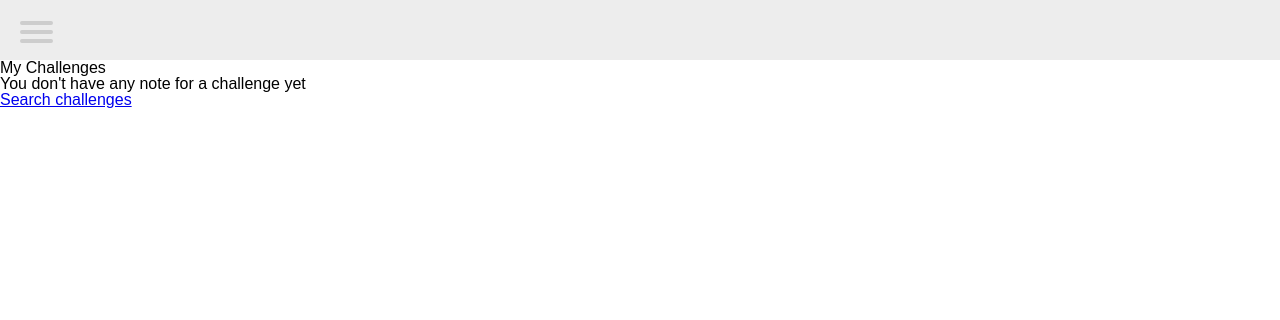
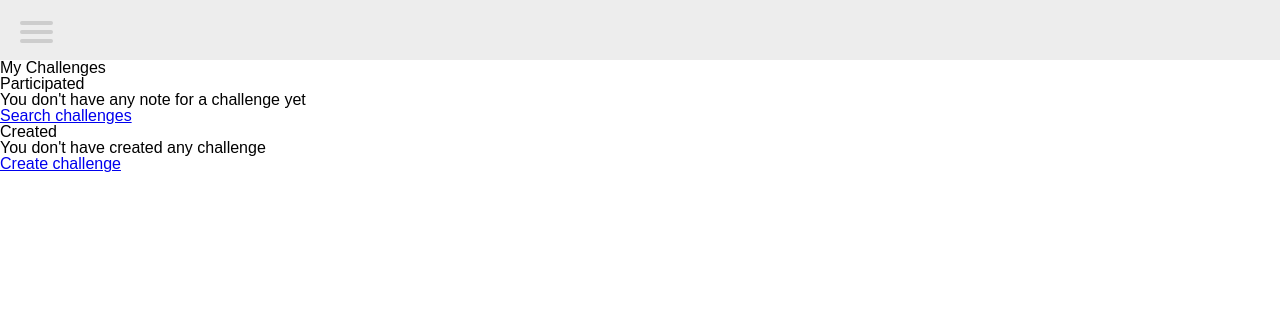
Before and after one commit to eFernP/Microteller, a Node server app: page /challenges/my-challenges in a window 1280 px wide. Shown: the top 320 px of the page. Run offline with Node 20, Linux system fonts and the light colour scheme; the visitor is signed in with stand-in values (Sample User, id 1); data that the repository does not hold is empty; some libraries are stand-ins or nearby versions; some web fonts are replaced.

Commit message:
modified my-challenges page

```diff
--- a/routes/index.js
+++ b/routes/index.js
@@ -60,7 +60,8 @@ router.get('/challenges/my-challenges', requireUser, async (req, res, next) =>{
   const { _id } = req.session.currentUser;
   try {
     const letters = await Letter.find({creator:_id, challenge:{$ne: null}, lastLetter:null}).populate('challenge');
-    res.render('challenges/my-challenges', {letters});
+    const challenges = await Challenge.find({creator:_id});
+    res.render('challenges/my-challenges', {letters, challenges});
   } catch (error) {
     next(error);
   }
--- a/views/challenges/my-challenges.hbs
+++ b/views/challenges/my-challenges.hbs
@@ -1,11 +1,11 @@
 <h1>My Challenges</h1>
-
+<h2>Participated</h2>
 {{#if letters}}
 <ul>
   {{#each letters}}
 
   <li>
-    {{this.challenge.objective}} - {{this.ambit}}
+    {{this.challenge.objective}} - {{this.ambit}}:
     <a href="/letters/{{this.id}}">{{this.receiver}}</a> - Votes: {{this.votes}}
   </li>
   {{/each}}
@@ -14,3 +14,17 @@
 <p>You don't have any note for a challenge yet</p>
 <a href="/challenges/list"> Search challenges</a>
 {{/if}}
+
+<h2>Created</h2>
+{{#if challenges}}
+<ul>
+  {{#each challenges}}
+  <li>
+    <a href="/challenges/{{this.id}}">{{this.objective}}</a> - {{this.ambit}}
+  </li>
+  {{/each}}
+</ul>
+{{else}}
+<p>You don't have created any challenge</p>
+<a href="/challenges/new"> Create challenge</a>
+{{/if}}
--- a/views/letters/list.hbs
+++ b/views/letters/list.hbs
@@ -11,9 +11,9 @@
 <ul>
   {{#each letters}}
   <li>
-    <a href="/letters/{{this.id}}">{{this.receiver}}</a> - {{this.ambit}} -
+    <a href="/letters/{{this.id}}">{{this.receiver}}</a> - {{this.ambit}}
     {{#if challenge}}
-    Votes : {{this.votes}}
+    - Votes : {{this.votes}}
     {{/if}}
   </li>
   {{/each}}
```
